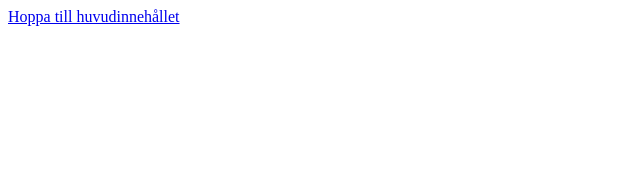
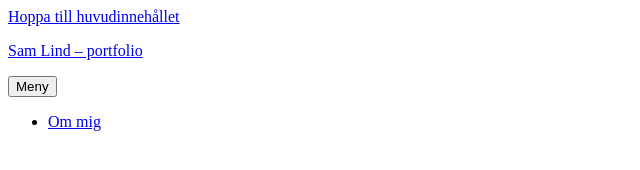
Before and after one commit to Asrom11-debag/portfolio, a plain HTML site: page kontakt.html in a window 1280 px wide. Shown: the whole page, without its empty margins (0-640 px from the left). Drawn offline with Linux system fonts and the light colour scheme.

Commit message:
Har skrivit kod för huvudmeny och gen väg till huvudinnehåll

```diff
--- a/kontakt.html
+++ b/kontakt.html
@@ -6,6 +6,7 @@
     <meta charset="UTF-8" />
     <meta name="viewport" content="width=device-width, initial-scale=1" />
     <title>Kontakt – Sam Lind</title>
+
     <!-- Beskrivning av sidan för sökmotorer -->
 
     <meta
@@ -22,5 +23,33 @@
 
     <!-- Genväg till huvudinnehållet för tangentbordsanvändare -->
     <a class="skip-link" href="#main">Hoppa till huvudinnehållet</a>
+
+    <!-- Sidhuvud med sidans namn och huvudmeny -->
+    <header class="site-header">
+      <p class="site-header__name">
+        <a class="site-header__link" href="index.html">Sam Lind – portfolio</a>
+      </p>
+
+      <!-- Huvudmenyn, aria-label beskriver menyn för skärmläsare -->
+      <nav class="main-nav" aria-label="Huvudmeny">
+        <!-- Knapp som visar och döljer menyn med JavaScript -->
+        <button
+          type="button"
+          class="main-nav__toggle"
+          data-js-action="toggle-menu"
+          aria-expanded="true"
+          aria-controls="main-menu"
+        >
+          Meny
+        </button>
+
+        <!-- Menylänkar till sidorna i portfolion -->
+        <ul class="main-nav__list" id="main-menu" data-js-target="menu">
+          <li class="main-nav__item">
+            <a class="main-nav__link" href="index.html">Om mig</a>
+          </li>
+        </ul>
+      </nav>
+    </header>
   </body>
 </html>
```
